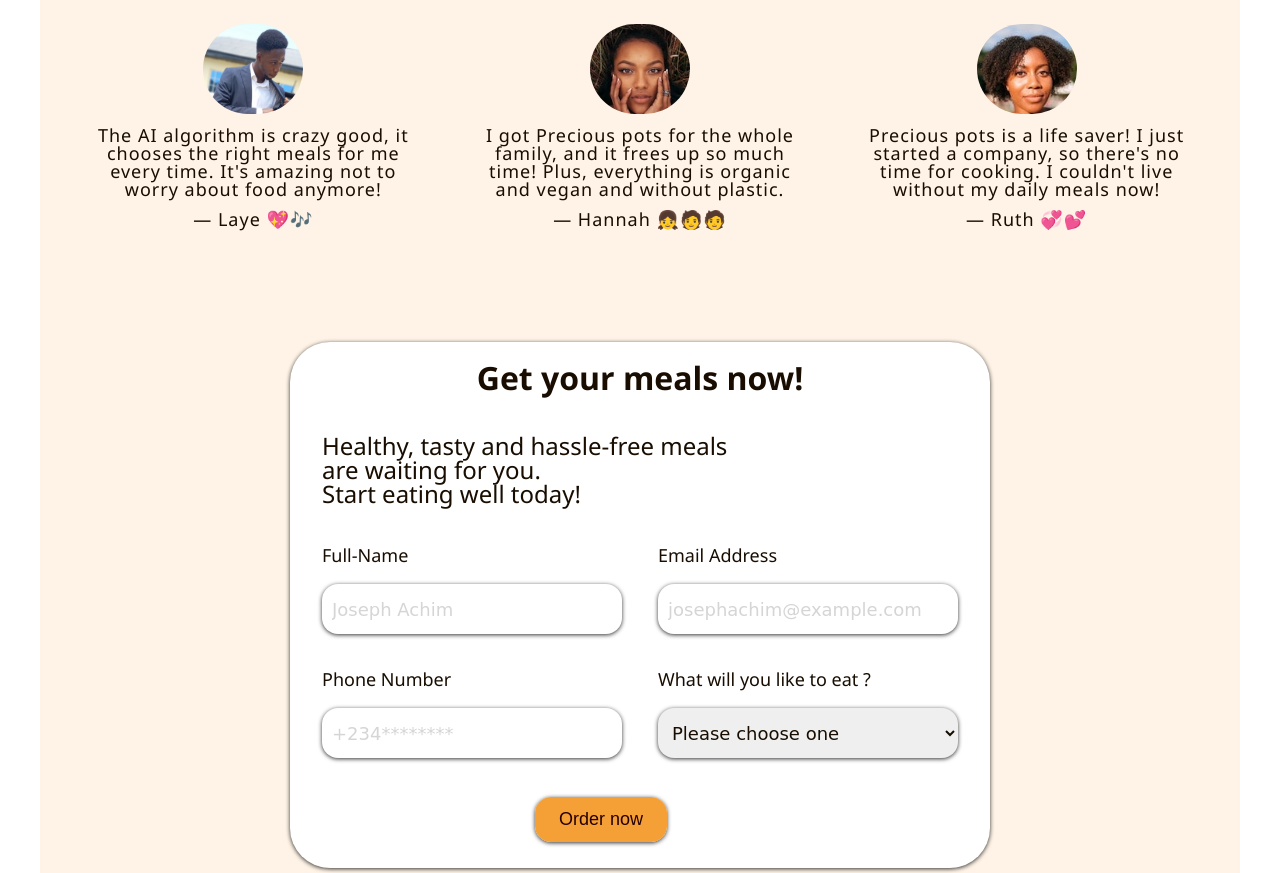
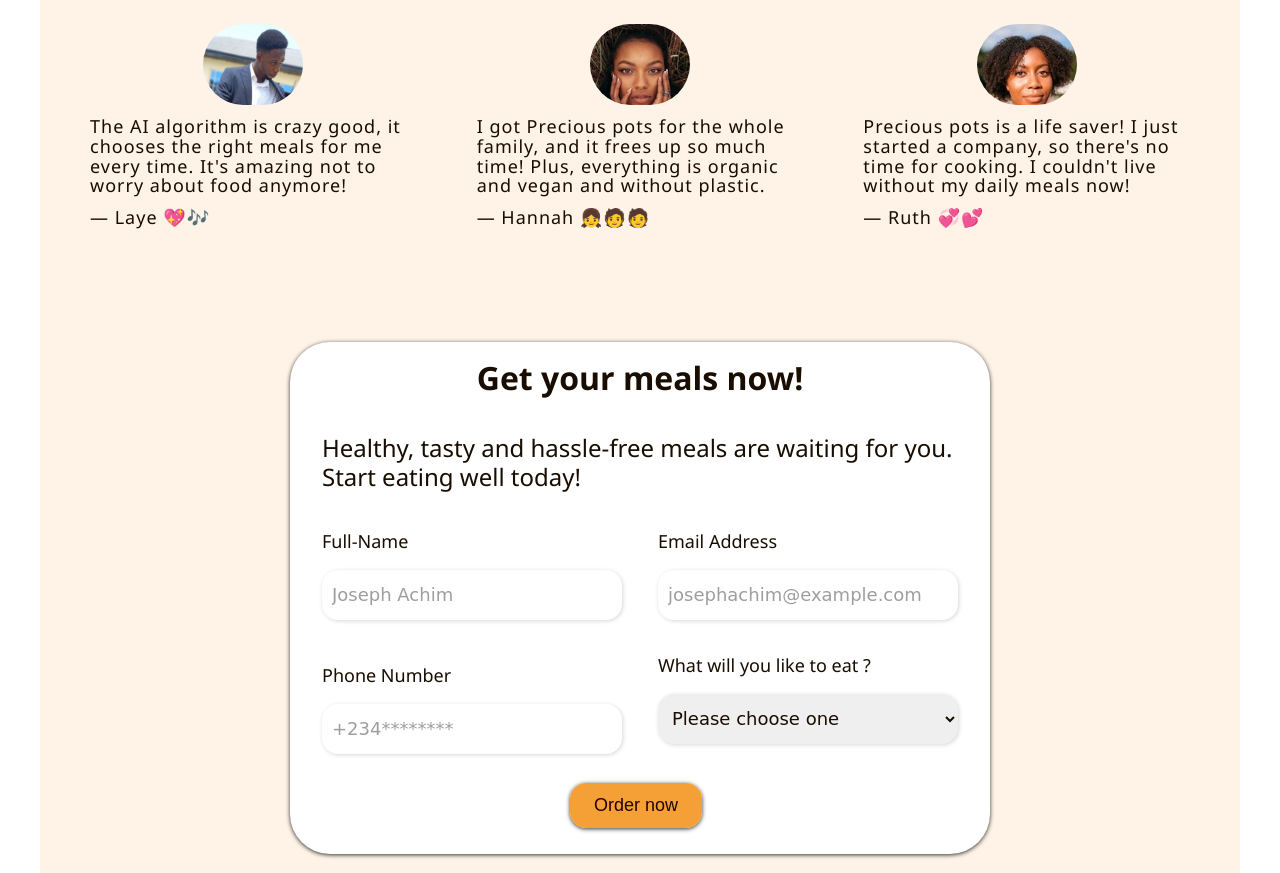
Before and after one commit to T-laye/Precious-pots, a plain HTML site: page index.html in a window 1280 px wide. Shown: the part 2690-3563 px from the top of the page. Drawn offline with nearby package versions, Linux system fonts and the light colour scheme.

Commit message:
made adjustments

```diff
--- a/index.html
+++ b/index.html
@@ -265,7 +265,7 @@
       </section>
 
       <section class="testimonials container" id="testimonials">
-        <h2 class="service-heading">Customer Reviews</h2>
+        <h2 class="service-heading">CUSTOMER REVIEWS</h2>
         <div class="testimonial container">
           <div class="comments">
             <div class="profile-pic">
@@ -322,7 +322,7 @@
         <div class="form">
           <div class="details">
             <h2 class="form-heading">Get your meals now!</h2>
-            <p>Healthy, tasty and hassle-free meals <br> are waiting for you. <br/> Start eating well today!</p>
+            <p>Healthy, tasty and hassle-free meals are waiting for you. <br/> Start eating well today!</p>
             <form class="cta-form" name="placed Order" netlify>
               <div>
                 <label for="full-name">Full-Name</label>
@@ -334,7 +334,7 @@
               </div>
               <div>
                 <label for="tel">Phone Number</label>
-                <input id="tel" type="number" placeholder="+234********" name="tel" required>
+                <input id="tel" type="tel" placeholder="+234********" name="tel" required>
               </div>
               <div>
                 <label for="food-ordered">What will you like to eat &quest;</label>
--- a/styles/form.css
+++ b/styles/form.css
@@ -30,7 +30,7 @@
 .details p {
   color: #180d00;
   font-size: 2.4rem;
-  line-height: 1;
+  line-height: 1.2;
   margin-bottom: 4rem;
   font-weight: 500;
 }
@@ -51,7 +51,7 @@
 }
 
 input::placeholder {
-  opacity: 0.3;
+  opacity: 0.7;
 }
 
 .form input,
@@ -64,7 +64,8 @@
   border-radius: 1.6rem;
   font-family: cursive;
   border: none;
-  box-shadow: 0px 1px 4px rgba(0, 0, 0, 0.8);
+  /* background-color: ; */
+  box-shadow: 1px 1px 4px rgba(0, 0, 0, 0.158);
 }
 
 .form input {
@@ -77,13 +78,12 @@
 .btn {
   position: absolute;
   bottom: 5%;
-  left: 40%;
   display: flex;
   place-content: center;
   display: inline-block;
   color: #260101;
   font-weight: 500;
-  left: 35%;
+  left: 40%;
   padding: 1.2rem 2.4rem;
   font-size: 1.8rem;
   border-radius: 1.6rem;
@@ -99,7 +99,6 @@
 .btn:hover {
   color: #d9d9d9;
   background-color: #180d00;
-  transform: translateY(-1rem);
   background-position: left bottom;
 }
 
--- a/styles/queries.css
+++ b/styles/queries.css
@@ -100,8 +100,9 @@
   }
   .menu {
     justify-self: center;
-    width: 50%;
+    /* width: 50%; */
     grid-template-columns: 1fr 1fr;
+    padding: 5rem;
   }
 
   .thursday:hover,
@@ -224,7 +225,6 @@
 
   .details p {
     width: 100%;
-    text-align: center;
   }
 
   .service {
@@ -261,7 +261,7 @@
 }
 
 /* ****************************/
-/*BELOW 590px*/
+/*BELOW 288px*/
 /******************************/
 @media screen and (max-width: 18em) {
   h1 {
@@ -284,3 +284,9 @@
     padding: 1.2rem;
   }
 }
+
+form {
+  display: flex;
+  justify-content: center;
+  place-items: center;
+}
--- a/styles/service.css
+++ b/styles/service.css
@@ -35,10 +35,6 @@
   padding: 1rem 0 1rem 0;
   margin-bottom: 1.2rem;
   color: #fff;
-}
-
-.price-list:hover .menu-title {
-  /* display: none; */
 }
 
 .price-list {
--- a/styles/testimonials.css
+++ b/styles/testimonials.css
@@ -36,8 +36,8 @@
   font-size: 1.8rem;
   color: #180d00;
   font-weight: 500;
-  text-align: center;
-  line-height: 1;
+  text-align: left;
+  line-height: 1.1;
   letter-spacing: 1px;
 }
 
```
